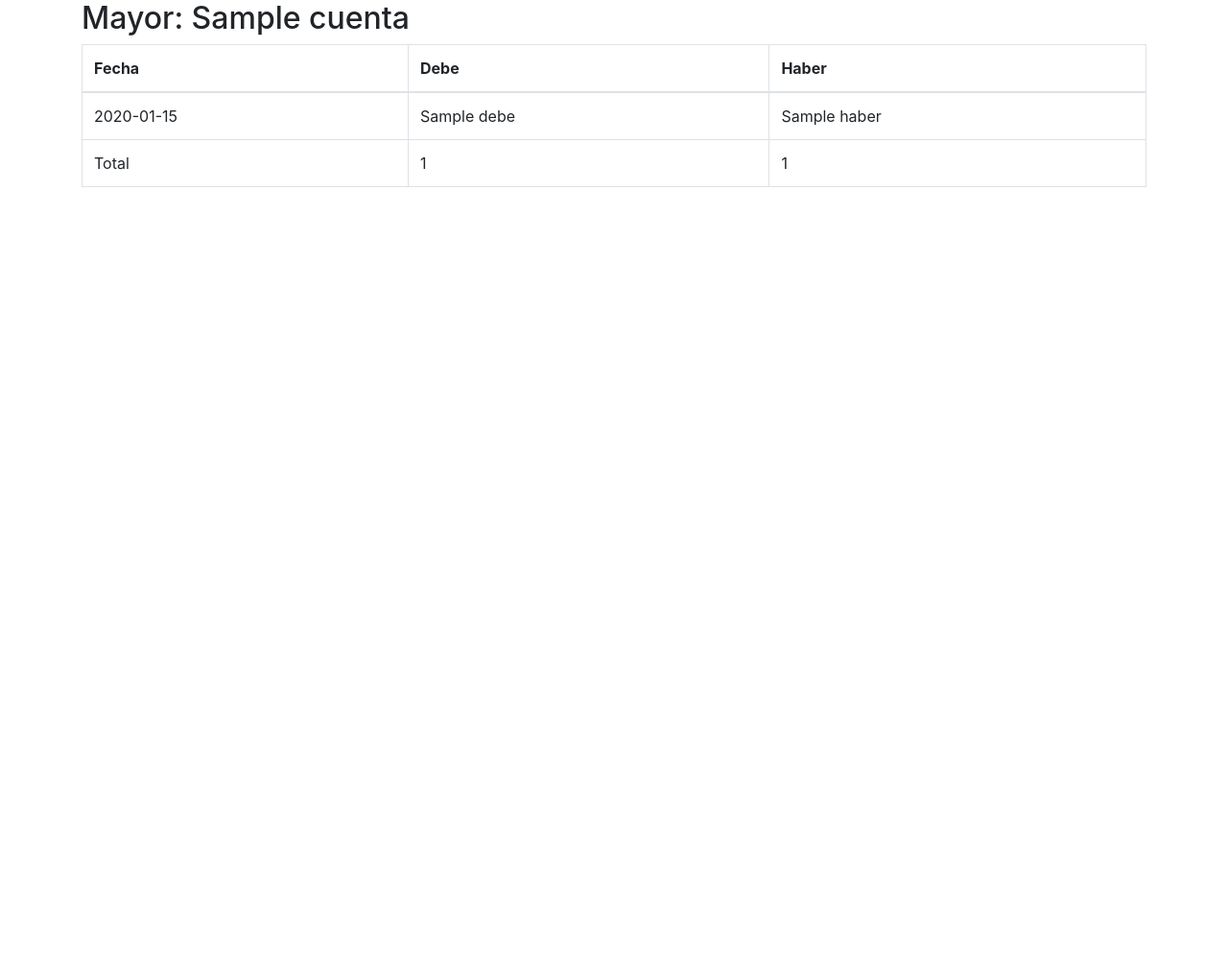
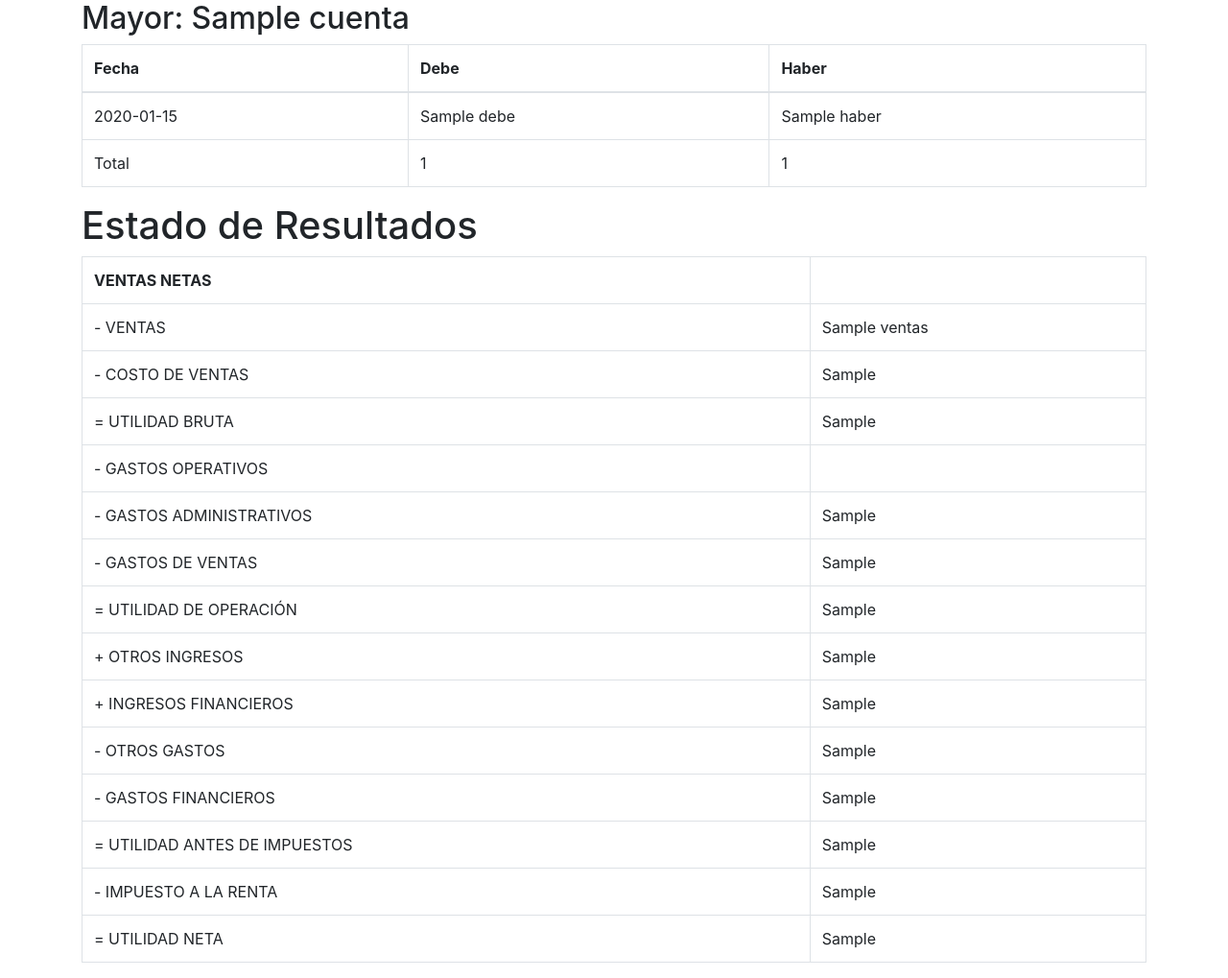
Before and after one commit to David1712uni/FinancieraValle, a Django app: template AppWeb/app/templates/resultados.html in a window 1280 px wide. Shown: the part 319-1338 px from the top of the page at 96% size. Before the commit the page ends 514 px from the top, so only its background shows below. Run offline with Django 5.2, Linux system fonts and the light colour scheme; the template is opened without the code that fills it: most values are stand-ins (such as "Sample title", 1, 10 or a date in 2020); some libraries are stand-ins or nearby versions.

Commit message:
Update resultados.html

```diff
--- a/AppWeb/app/templates/resultados.html
+++ b/AppWeb/app/templates/resultados.html
@@ -61,4 +61,74 @@
             </tbody>
         </table>
     {% endfor %}
+
+
+    <h1>Estado de Resultados</h1>
+    <table class="table table-bordered">
+        <tbody>
+            <tr>
+                <td><strong>VENTAS NETAS</strong></td>
+                <td></td>
+            </tr>
+            <tr>
+                <td>- VENTAS</td>
+                <td>{{ estado_resultados.ventas }}</td>
+            </tr>
+            <tr>
+                <td>- COSTO DE VENTAS</td>
+                <td>{{ estado_resultados.costo_ventas }}</td>
+            </tr>
+            <tr>
+                <td>= UTILIDAD BRUTA</td>
+                <td>{{ estado_resultados.utilidad_bruta }}</td>
+            </tr>
+            <tr>
+                <td>- GASTOS OPERATIVOS</td>
+                <td></td>
+            </tr>
+            <tr>
+                <td>- GASTOS ADMINISTRATIVOS</td>
+                <td>{{ estado_resultados.gastos_administrativos }}</td>
+            </tr>
+            <tr>
+                <td>- GASTOS DE VENTAS</td>
+                <td>{{ estado_resultados.gastos_ventas }}</td>
+            </tr>
+            <tr>
+                <td>= UTILIDAD DE OPERACIÓN</td>
+                <td>{{ estado_resultados.utilidad_operacion }}</td>
+            </tr>
+            <tr>
+                <td>+ OTROS INGRESOS</td>
+                <td>{{ estado_resultados.otros_ingresos }}</td>
+            </tr>
+            <tr>
+                <td>+ INGRESOS FINANCIEROS</td>
+                <td>{{ estado_resultados.ingresos_financieros }}</td>
+            </tr>
+            <tr>
+                <td>- OTROS GASTOS</td>
+                <td>{{ estado_resultados.otros_gastos }}</td>
+            </tr>
+            <tr>
+                <td>- GASTOS FINANCIEROS</td>
+                <td>{{ estado_resultados.gastos_financieros }}</td>
+            </tr>
+            <tr>
+                <td>= UTILIDAD ANTES DE IMPUESTOS</td>
+                <td>{{ estado_resultados.utilidad_antes_impuestos }}</td>
+            </tr>
+            <tr>
+                <td>- IMPUESTO A LA RENTA</td>
+                <td>{{ estado_resultados.impuesto_renta }}</td>
+            </tr>
+            <tr>
+                <td>= UTILIDAD NETA</td>
+                <td>{{ estado_resultados.utilidad_neta }}</td>
+            </tr>
+        </tbody>
+    </table>
+
+
+
 {% endblock %}
```
